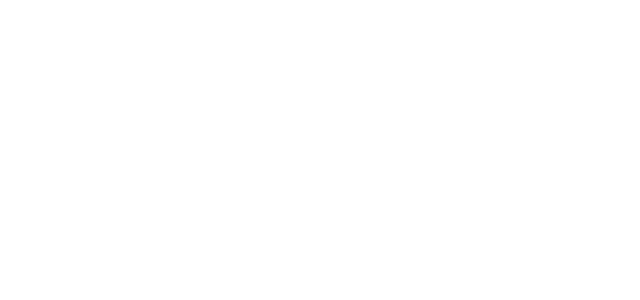
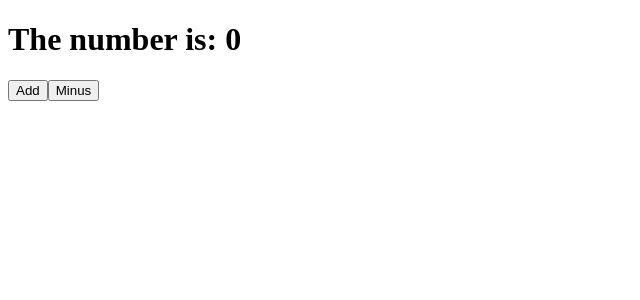
Before and after one commit to choibyeol/movie_app, a React (Create React App) app: page / in a window 1280 px wide. Shown: the top 300 px of the page, without its empty margins (0-640 px from the left). Built offline with nearby package versions, Linux system fonts and the light colour scheme.

Commit message:
Add and Minus buttons

```diff
--- a/package.json
+++ b/package.json
@@ -6,6 +6,7 @@
     "@testing-library/jest-dom": "^5.11.5",
     "@testing-library/react": "^11.1.1",
     "@testing-library/user-event": "^12.2.0",
+    "prop-types": "^15.7.2",
     "react": "^17.0.1",
     "react-dom": "^17.0.1",
     "react-scripts": "4.0.0",
--- a/src/App.js
+++ b/src/App.js
@@ -1,10 +1,26 @@
-import react from 'react';
+import React from 'react';
+import PropTypes from 'prop-types';
 
-function App() {
-  return (
-    <div className="App">
-    </div>
-  );
+class App extends React.Component{
+  state = {
+    count: 0
+  };
+  add = () => {
+    this.setState(current => ({ count: current.count + 1}))
+  };
+  minus = () => {
+    this.setState(current => ({ count: this.state.count - 1}))
+  };
+
+  render() {
+    return (
+      <div>
+        <h1>The number is: {this.state.count}</h1>
+        <button onClick={this.add}>Add</button>
+        <button onClick={this.minus}>Minus</button>
+      </div>
+    )
+  }
 }
 
 export default App;
```
